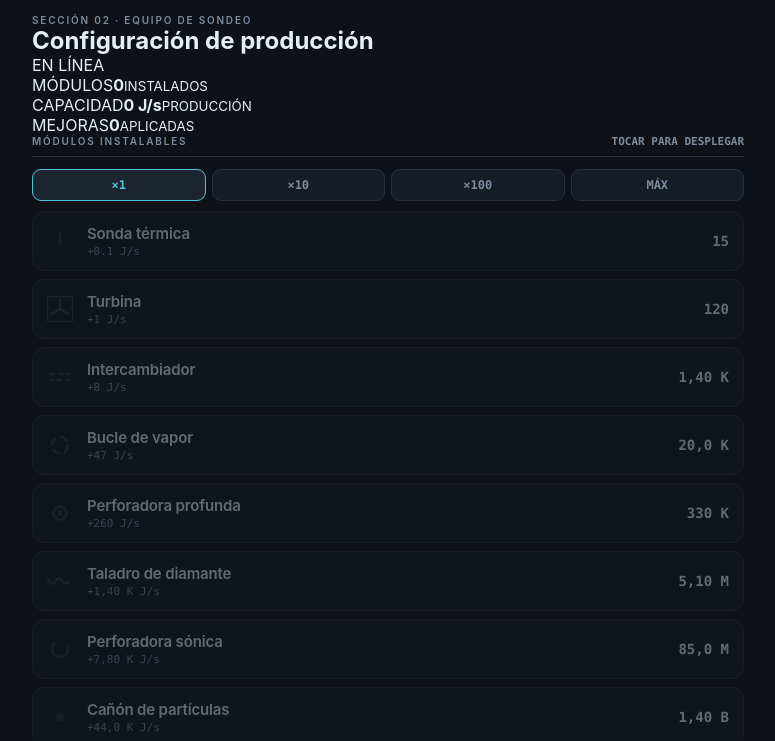
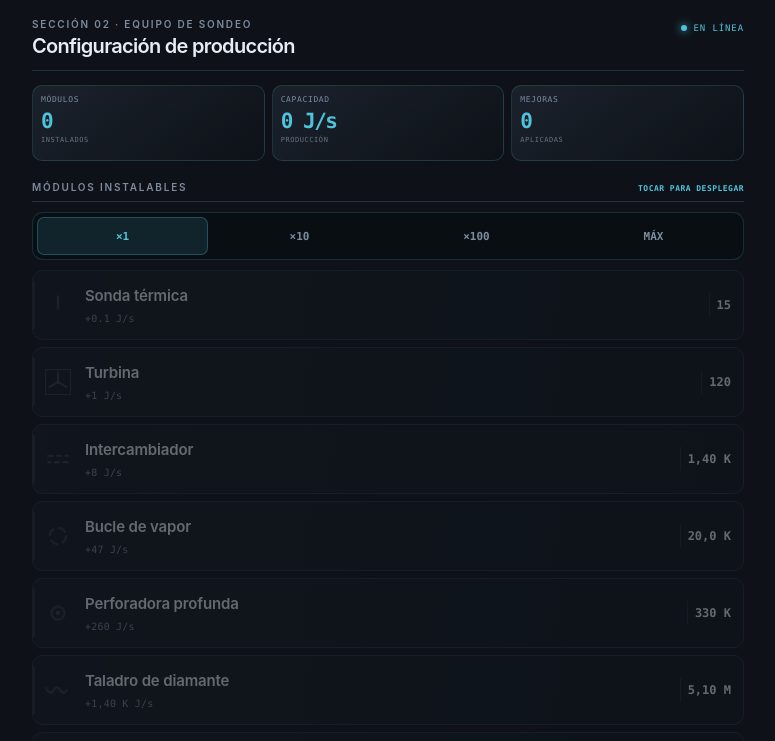
Before and after one commit to AlexFrigenti/Nucleo, a website: page index.html in a window 1280 px wide. Both pictures are taken after a click on the button "Equipo". Shown: the top 741 px of the page, without its empty margins (252-1027 px from the left). Drawn offline with Linux system fonts and the light colour scheme.

Commit message:
Fase 4: rediseñar equipo y sistema

```diff
--- a/styles/app.css
+++ b/styles/app.css
@@ -411,3 +411,39 @@ section{margin-bottom:26px}
 #recal::before{content:"";position:absolute;left:0;top:8px;bottom:8px;width:3px;background:var(--frio)}#recal .protocolo-codigo{display:block;margin-bottom:4px;font:9px var(--mono);letter-spacing:.14em;color:var(--frio)}#recal strong{display:block;font-size:13px;letter-spacing:.04em}#recal small{margin-top:5px;line-height:1.35}
 #cierre .caja{border-color:rgba(240,162,46,.48);background:linear-gradient(160deg,#18202a,#11171f)}#cierre .cierre-cab{color:var(--calor)}
 @media (prefers-reduced-motion:reduce){.muestra-isotopo.recuperable::after{animation:none}}
+
+
+/* ============================================================
+   FASE 4 · EQUIPO, SALUD DEL SISTEMA Y EVENTOS
+   ============================================================ */
+.panel-cab{display:flex;align-items:flex-start;justify-content:space-between;gap:12px;margin:2px 0 14px;padding:2px 0 12px;border-bottom:1px solid var(--borde-instrumento)}
+.panel-cab h1{margin-top:4px;font:600 20px var(--sans);letter-spacing:-.035em;color:var(--texto)}
+.panel-estado{display:flex;align-items:center;gap:6px;padding-top:5px;white-space:nowrap;font:9px var(--mono);letter-spacing:.1em;color:var(--frio)}
+.panel-estado i{width:6px;height:6px;border-radius:50%;background:currentColor;box-shadow:0 0 8px currentColor}
+.equipo-resumen{display:grid;grid-template-columns:repeat(3,1fr);gap:7px;margin-bottom:20px}
+.equipo-resumen>div{min-height:76px;padding:9px 8px;background:linear-gradient(145deg,rgba(29,37,48,.85),rgba(14,18,24,.72));border:1px solid var(--borde-instrumento);border-radius:10px}
+.equipo-resumen span,.equipo-resumen small{display:block;font:8px var(--mono);letter-spacing:.08em;color:var(--tenue)}
+.equipo-resumen strong{display:block;margin:5px 0 3px;font:600 clamp(16px,4.5vw,21px) var(--mono);letter-spacing:-.07em;color:var(--frio);font-variant-numeric:tabular-nums;overflow:hidden;text-overflow:ellipsis}
+.equipo-resumen small{font-size:7px;color:rgba(124,139,158,.78)}
+.subseccion-cab h2{margin-bottom:10px}.subseccion-cab h2 span{color:var(--tono);font-size:8px;letter-spacing:.06em}
+.pagina-equipo .subseccion{margin-bottom:26px}.pagina-equipo .subseccion:last-child{margin-bottom:0}
+#selCompra{padding:4px;background:rgba(5,9,13,.36);border:1px solid var(--borde-instrumento);border-radius:11px}
+#selCompra .sel{min-height:38px;border:0;background:transparent;border-radius:7px;font-size:11px}
+#selCompra .sel.activo{background:rgba(79,195,217,.12);box-shadow:inset 0 0 0 1px rgba(79,195,217,.28)}
+.ficha.modulo{position:relative;min-height:70px;margin-bottom:7px;padding:12px 12px;border-radius:10px;background:linear-gradient(100deg,rgba(22,28,37,.98),rgba(16,22,29,.92));overflow:hidden}
+.ficha.modulo::before{content:"";position:absolute;left:0;top:10px;bottom:10px;width:2px;background:var(--linea);transition:background .5s}
+.ficha.modulo.activo::before{background:var(--tono);box-shadow:0 0 9px var(--tono)}
+.ficha.modulo .cant{min-width:28px;font-size:18px;color:var(--texto)}
+.ficha.modulo .precio{padding:5px 0 5px 7px;border-left:1px solid rgba(124,139,158,.18);font-size:12px}
+.ficha.modulo .detalle{font-size:10px;letter-spacing:.02em}
+.ficha.modulo.asequible{border-color:rgba(240,162,46,.38)}.ficha.modulo.asequible::before{background:var(--calor)}
+.ficha.mejora{position:relative;min-height:68px;padding:12px 13px;border-style:solid;border-left:3px solid rgba(79,195,217,.35);background:linear-gradient(100deg,rgba(18,31,39,.9),rgba(22,28,37,.9))}
+.ficha.mejora .nombre{font:600 13px var(--mono);letter-spacing:.03em}.ficha.mejora .detalle{font-size:10px}.ficha.mejora.asequible{border-color:rgba(240,162,46,.62);background:linear-gradient(100deg,rgba(52,39,20,.5),rgba(22,28,37,.94))}
+.pagina-sistema section{margin-bottom:20px}.pagina-sistema section:last-child{margin-bottom:0}
+.estado-sistema-panel{padding:11px;border:1px solid var(--borde-instrumento);border-radius:12px;background:linear-gradient(145deg,rgba(12,23,30,.88),rgba(17,23,31,.7))}
+.salud-cab{display:flex;justify-content:space-between;align-items:baseline;margin-bottom:10px;font:9px var(--mono);letter-spacing:.1em;color:var(--tenue)}.salud-cab strong{color:var(--frio);font-size:9px}
+.salud-grid{display:grid;gap:10px}.salud-medida>div{display:flex;justify-content:space-between;align-items:baseline;font:9px var(--mono);letter-spacing:.08em;color:var(--tenue)}.salud-medida b{font-size:12px;color:var(--texto);font-variant-numeric:tabular-nums}.salud-medida>i{display:block;height:5px;margin:5px 0;background:rgba(124,139,158,.18);overflow:hidden}.salud-medida>i em{display:block;width:0;height:100%;background:var(--frio);box-shadow:0 0 7px rgba(79,195,217,.45);transition:width .35s ease}.salud-medida small{font:8px var(--mono);letter-spacing:.06em;color:var(--tenue)}.salud-medida.alerta>i em{background:var(--calor);box-shadow:0 0 7px rgba(240,162,46,.45)}.salud-medida.alerta b{color:var(--calor)}
+.eventos-panel,.estadisticas-panel,.hitos-panel{padding-top:2px}.evento{display:grid;grid-template-columns:10px 1fr;gap:8px;padding:10px 4px;border-bottom:1px solid var(--linea)}.evento:last-child{border-bottom:0}.evento>i{width:6px;height:6px;margin-top:5px;border-radius:50%;background:var(--tenue)}.evento.activo>i,.evento.ok>i{background:var(--frio);box-shadow:0 0 7px var(--frio)}.evento.alerta>i{background:var(--calor);box-shadow:0 0 7px var(--calor)}.evento strong{display:block;font:600 10px var(--mono);letter-spacing:.08em;color:var(--texto)}.evento span{display:block;margin-top:3px;font-size:11px;line-height:1.35;color:var(--tenue)}
+.pagina-sistema .stat-fila{padding:11px 4px;background:linear-gradient(90deg,rgba(29,37,48,.45),transparent)}.pagina-sistema .hito{background:rgba(22,28,37,.55)}
+@media (max-width:355px){.equipo-resumen>div{padding:8px 6px}.equipo-resumen strong{font-size:15px}.ficha.modulo{grid-template-columns:25px 1fr auto auto;column-gap:8px}.ficha.modulo .glifo{width:23px}.ficha.modulo .precio{font-size:11px}.ficha.modulo .nom-tasa{display:none}}
+@media (prefers-reduced-motion:reduce){.salud-medida>i em{transition:none}}
```
